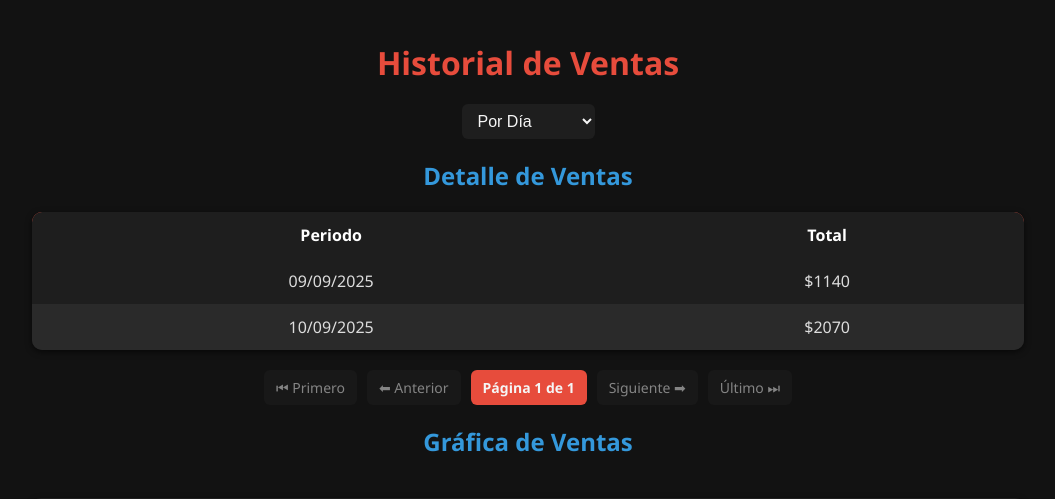
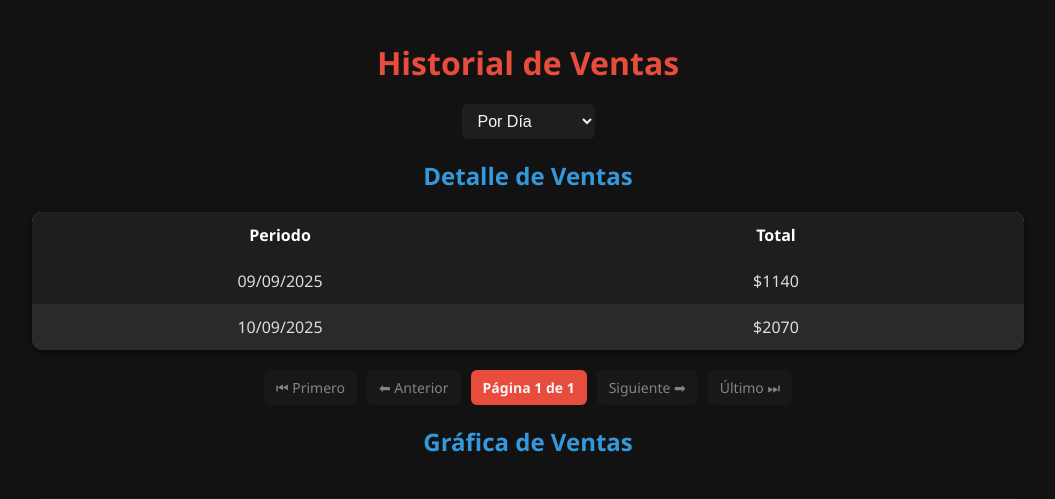
Before and after one commit to LainusSG/Restaurante, a Django app: page /dashboard/ in a window 1280 px wide. Shown: the top 499 px of the page, without its empty margins (112-1167 px from the left). Run offline with Django 5.2, Linux system fonts and the light colour scheme; data comes from the database, SQL or seed files in the repository.

Commit message:
antes del diseño

```diff
--- a/templates/menu/dashboard.html
+++ b/templates/menu/dashboard.html
@@ -93,14 +93,27 @@
         }
 
         /* Tabla */
-        table {
+        .table-container {
             width: 80%;
             margin: 0 auto;
+        }
+
+        table {
+            width: 100%;
+            table-layout: fixed;
             border-collapse: collapse;
             background: #1e1e1e;
             border-radius: 10px;
             overflow: hidden;
             box-shadow: 0 2px 6px rgba(0,0,0,0.6);
+        }
+
+        col.period-col {
+            width: 50%;
+        }
+
+        col.total-col {
+            width: 50%;
         }
 
         thead {
@@ -110,6 +123,7 @@
         th, td {
             padding: 12px 15px;
             text-align: center;
+            vertical-align: middle;
         }
 
         th {
@@ -126,6 +140,7 @@
 
         td {
             color: #ddd;
+            overflow-wrap: anywhere;
         }
 
         /* Paginador */
@@ -176,7 +191,12 @@
 
     <!-- Tabla -->
     <h2>Detalle de Ventas</h2>
+    <div class="table-container">
         <table>
+            <colgroup>
+                <col class="period-col">
+                <col class="total-col">
+            </colgroup>
             <thead>
                 <tr>
                     <th>Periodo</th>
@@ -192,6 +212,7 @@
             {% endfor %}
             </tbody>
         </table>
+    </div>
 
     <!-- Paginador -->
     <div class="pagination">
```
Lines whose indentation alone changed are shown as unchanged.
